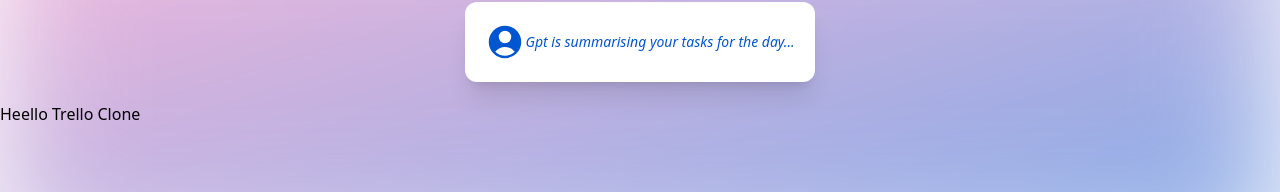
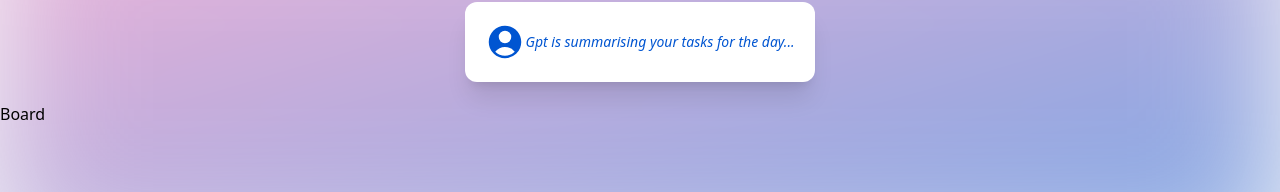
Before and after one commit to Augusto-debug/trello-clone, a Next.js app: page / in a window 1280 px wide. Shown: the part 122-314 px from the top of the page. Built offline with nearby package versions, Linux system fonts and the light colour scheme.

Commit message:
Starting working on Board component

```diff
--- a/app/layout.tsx
+++ b/app/layout.tsx
@@ -13,7 +13,7 @@ export default function RootLayout({
 }) {
   return (
     <html lang="en">
-      <body>{children}</body>
+      <body className="bg-[#f5f6f8]">{children}</body>
     </html>
   );
 }
--- a/app/page.tsx
+++ b/app/page.tsx
@@ -1,10 +1,11 @@
+import Board from "@/components/Board";
 import Header from "@/components/Header";
 
 export default function Home() {
   return (
     <main className="">
       <Header />
-      <h1>Heello Trello Clone</h1>
+      <Board />
     </main>
   );
 }
--- /dev/null
+++ b/components/Board.tsx
@@ -0,0 +1,7 @@
+import React from "react";
+
+const Board = () => {
+  return <div>Board</div>;
+};
+
+export default Board;
--- a/package.json
+++ b/package.json
@@ -13,6 +13,7 @@
     "next": "13.5.6",
     "react": "^18",
     "react-avatar": "^5.0.3",
+    "react-beautiful-dnd": "^13.1.1",
     "react-dom": "^18"
   },
   "devDependencies": {
```
Also changed, not shown: 1 other file (tests, documents, lock files or other folders).
